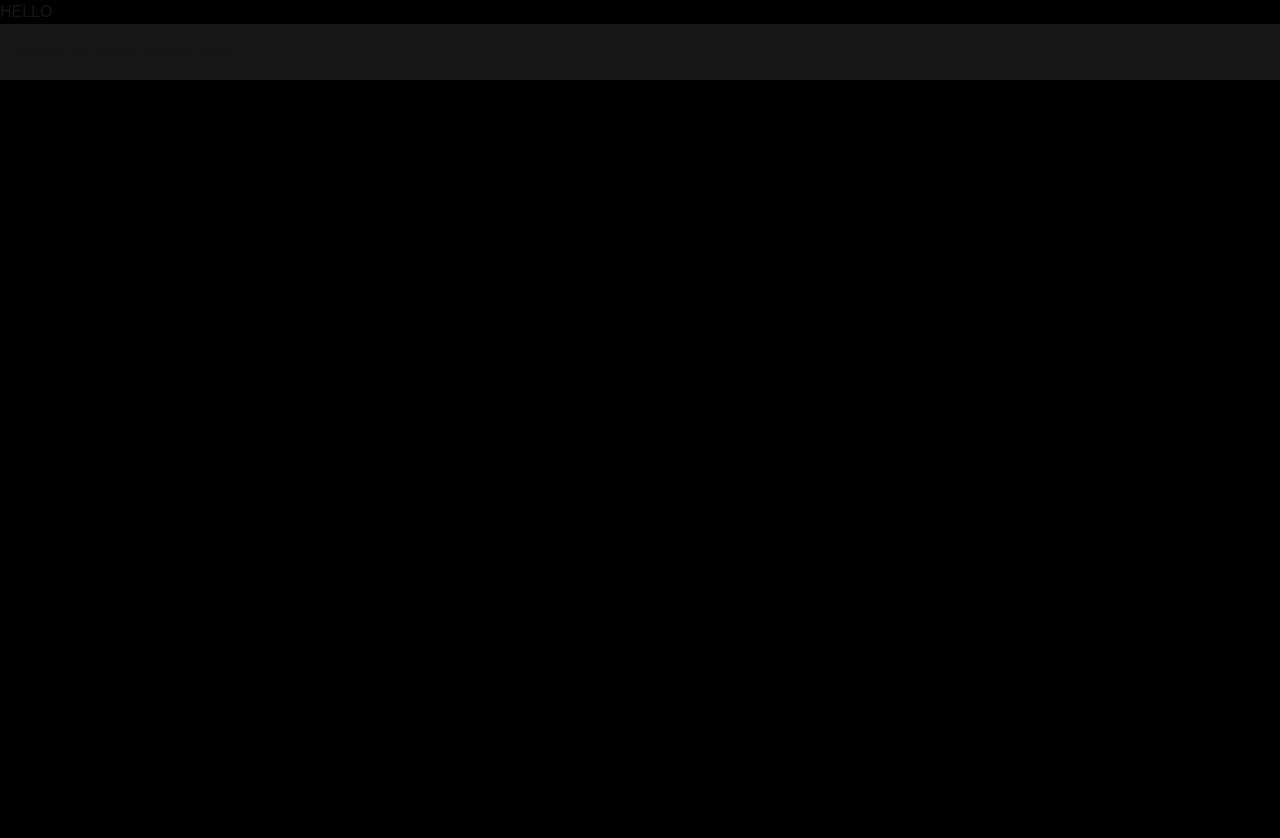
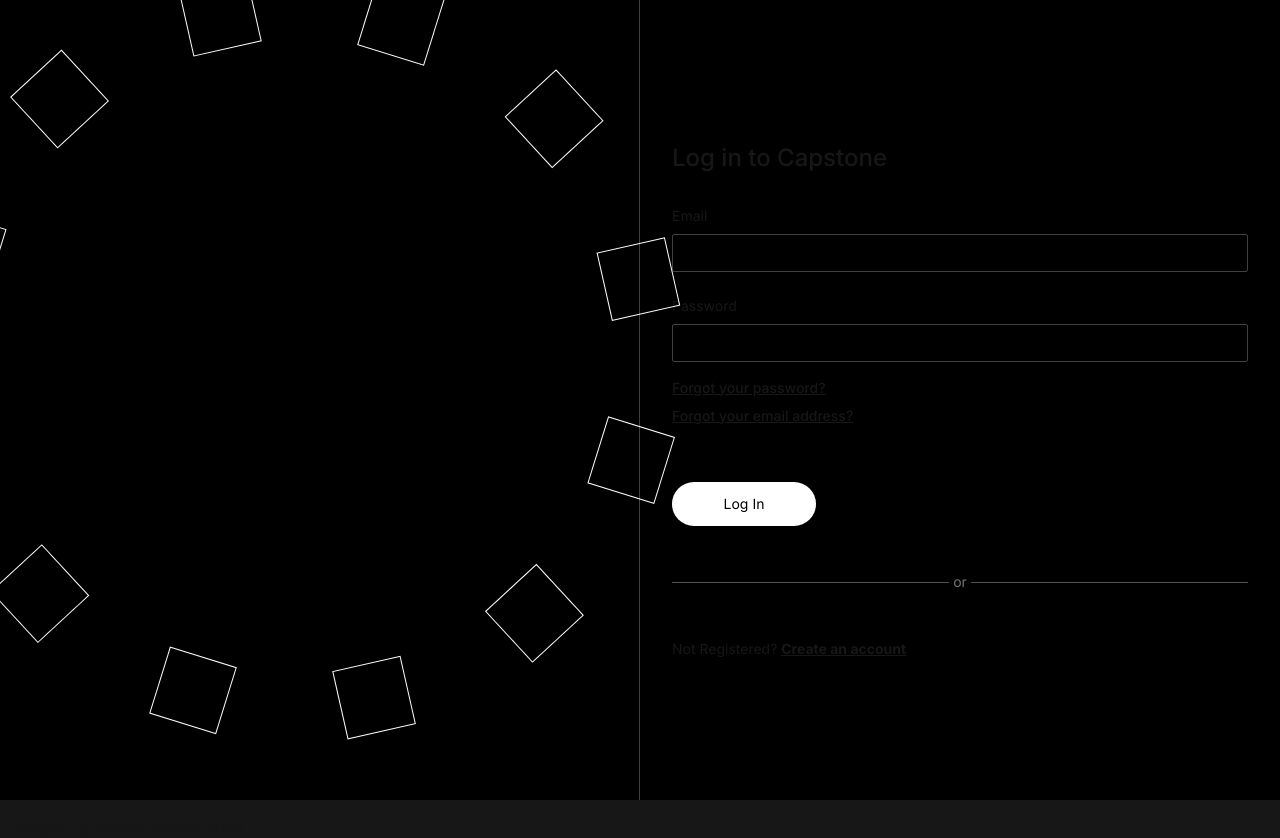
Before and after one commit to patva0715/trading_platform_mock, a Next.js app: page /user in a window 1280 px wide. Shown: the top 838 px of the page. Before the commit the page ends 800 px from the top, so only its background shows below. Built offline with nearby package versions, Linux system fonts and the light colour scheme.

Commit message:
create login page

```diff
--- a/app/layout.js
+++ b/app/layout.js
@@ -1,6 +1,11 @@
 import localFont from "next/font/local";
 import "./globals.css";
+import { Inter } from 'next/font/google'
 
+const inter = Inter({
+  subsets: ['latin'],
+  display: 'swap',
+})
 const geistSans = localFont({
   src: "./fonts/GeistVF.woff",
   variable: "--font-geist-sans",
@@ -20,7 +25,7 @@
 export default function RootLayout({ children }) {
   return (
     <html lang="en">
-      <body className={`${geistSans.variable} ${geistMono.variable} antialiased bg-black`} >
+      <body className={`${inter.className} ${geistSans.variable} ${geistMono.variable} antialiased bg-black`} >
 
 
 
--- /dev/null
+++ b/app/user/login.js
@@ -0,0 +1,43 @@
+import React from 'react'
+import '../../styles/login.css';
+const Login = () => {
+  return (
+    <div className='flex min-h-svh text-sm'>
+      <div className='basis-1/2 bg-black border-r-[1px] flex items-center border-neutral-700'>
+        <Graphic/>
+      </div>
+
+      <div className='basis-1/2 flex items-center p-4'>
+        <div className='flex flex-col p-4 w-full'>
+          <h2 className='text-2xl mb-8 font-medium'>Log in to Capstone</h2>
+          <form className='w-full max-w-[650px]'>
+            <span className=''>Email</span>
+            <input className='mb-6 w-full mt-2  p-2 border-[1px] border-neutral-700 rounded-sm bg-transparent' />
+            <span className=''>Password</span>
+            <input className='mb-4 w-full mt-2 p-2 border-[1px] border-neutral-700 rounded-sm bg-transparent' />
+            <p className='underline font-medium mb-2'>Forgot your password?</p>
+            <p className='underline font-medium'>Forgot your email address?</p>
+            <button className='bg-white p-3 mt-14  rounded-full text-black min-w-min w-1/4'>Log In</button>
+          </form>
+
+          <div className='overflow-visible items-center my-14 justify-center bg-neutral-600 w-full h-[1px] flex max-w-[650px]'>
+            <span className='bg-black p-1 text-neutral-500'>or</span>
+          </div>
+          <p>
+          Not Registered? <span className='underline font-bold'>Create an account</span></p>
+        </div>
+      </div>
+
+    </div>
+  )
+}
+const Graphic = () => {
+  return (
+    <div className="circle-container">
+      {Array.from({ length: 12 }).map((_, index) => (
+        <div key={index} className="square" style={{ '--i': index }}></div>
+      ))}
+    </div>
+  );
+}
+export default Login
--- /dev/null
+++ b/app/user/page.js
@@ -0,0 +1,15 @@
+'use client'
+import React, { useState } from 'react'
+import Login from './login'
+import { useRouter } from 'next/navigation';
+
+const Page = () => {
+    const [user,setUser] = useState({username:''})
+    const router = useRouter()
+    if(user.username){
+        router.push('/')
+    }
+    else {return (<Login/>)}
+}
+
+export default Page
--- /dev/null
+++ b/styles/login.css
@@ -0,0 +1,31 @@
+/* Container for the circle */
+.circle-container {
+    position: relative;
+    width: 420px;
+    height: 420px;
+    margin: 50px auto;
+    border-radius: 50%;
+    animation: rotate-circle 10s linear infinite;
+  }
+
+  /* Each square */
+  .square {
+    position: absolute;
+    width: 70px;
+    height: 70px;
+    background-color: transparent;
+    border: 1px solid white;
+    top: 50%;
+    left: 50%;
+    transform: rotate(calc(var(--i) * 30deg)) translate(350px) ;
+  }
+
+  /* Animate the entire container (circle) rotation */
+  @keyframes rotate-circle {
+    from {
+      transform: rotate(0deg);
+    }
+    to {
+      transform: rotate(360deg);
+    }
+  }
```
